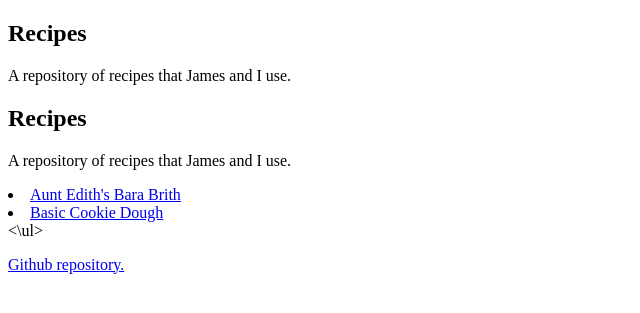
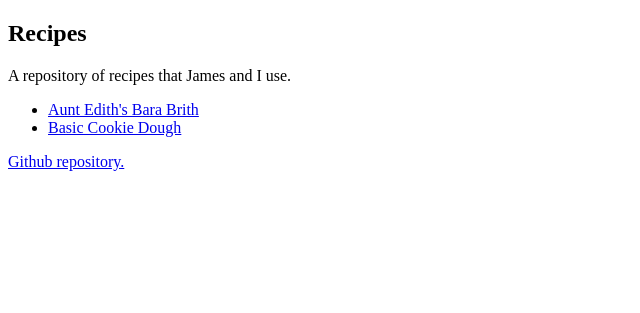
Before and after one commit to StatsRhian/recipes-old-website, a Jekyll site: the page built from index.html, in a window 1280 px wide. Shown: the top 313 px of the page, without its empty margins (0-640 px from the left). Built offline with Jekyll 4.4.1, drawn with Linux system fonts in a browser that asks for light colours.

Commit message:
Moved hero into default layout

```diff
--- a/index.html
+++ b/index.html
@@ -3,19 +3,12 @@ layout: default
 title: Home Page
 ---
 
- <section class="hero">
-        <div class="small-container">
-          <h2>Recipes</h2>
-          <p class="sub-text">A repository of recipes that James and I use.</p>
-        </div>
-      </section>
+
 <ul>
-
-          </ul>
 {% for recipes in site.my_recipes %}
 <li>
 <a href="{{ recipes.url | prepend: site.baseurl }}">
         {{ recipes.title }}
  </a></li>
 {% endfor %}
-<\ul>
+</ul>
```
